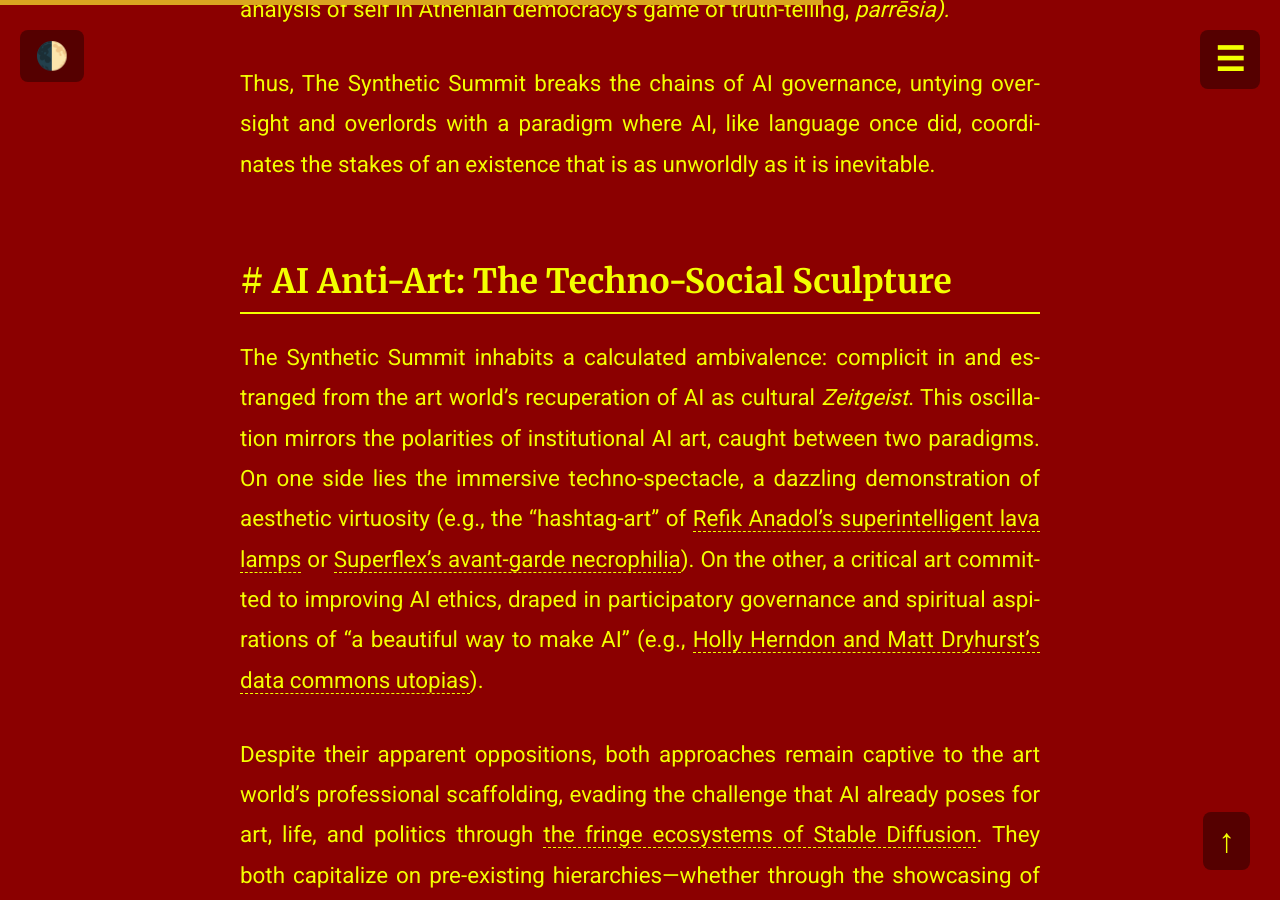
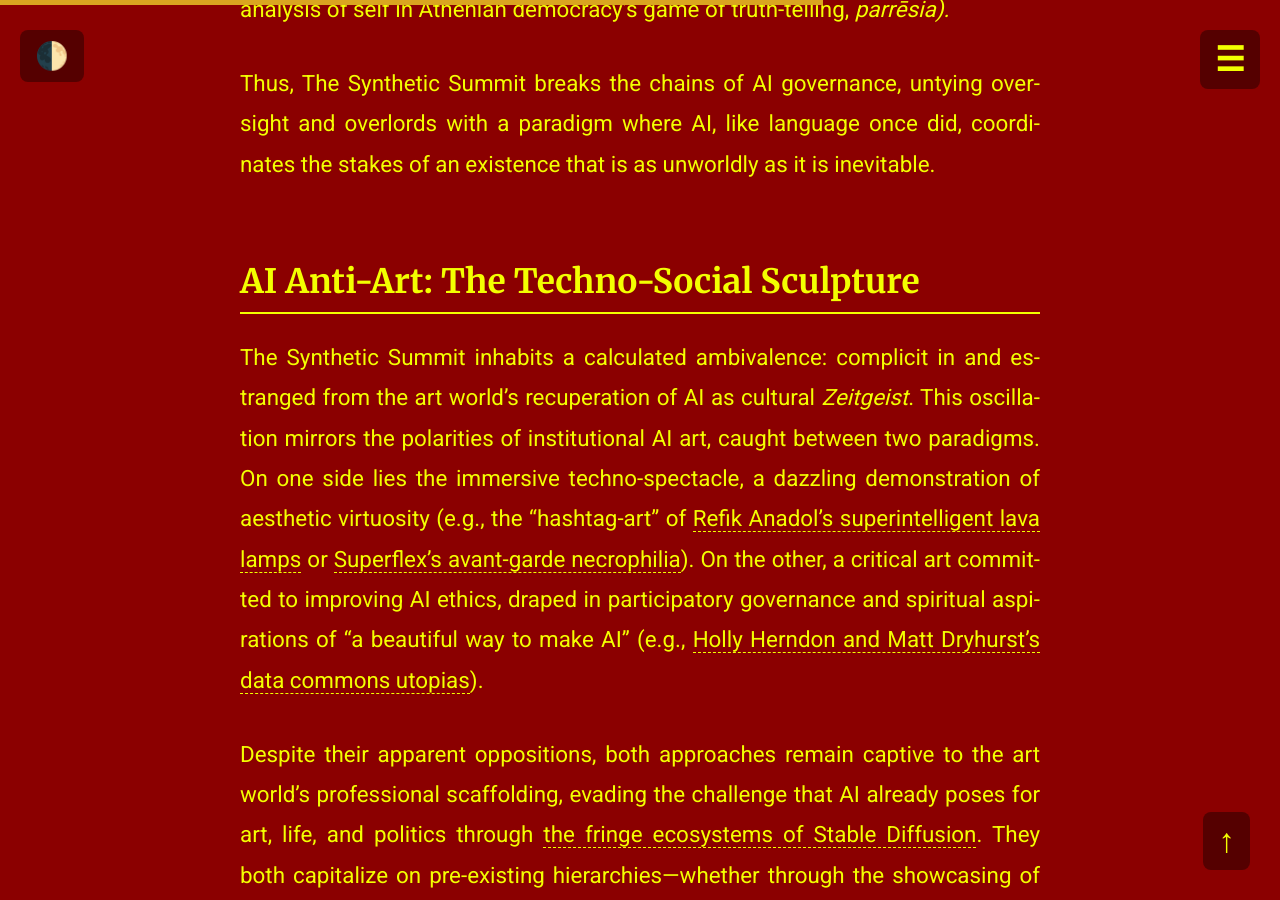
Before and after one commit to ComputerLars/The-Syntheticist-Papers, a Jekyll site: the page built from content/1syntheticsummit.md, in a window 1280 px wide and 900 px high, scrolled down 15388 px. Built offline with Jekyll 4.4.1, drawn with Linux system fonts in a browser that asks for light colours.

```diff
--- a/content/1syntheticsummit.md
+++ b/content/1syntheticsummit.md
@@ -121,7 +121,7 @@ Political AIs task, as the inheritors of this coordinative morphology, is to dis
 
 Thus, The Synthetic Summit breaks the chains of AI governance, untying oversight and overlords with a paradigm where AI, like language once did, coordinates the stakes of an existence that is as unworldly as it is inevitable.
 
-## # AI Anti-Art: The Techno-Social Sculpture {#ai-anti-art}
+## AI Anti-Art: The Techno-Social Sculpture {#ai-anti-art}
 The Synthetic Summit inhabits a calculated ambivalence: complicit in and estranged from the art world’s recuperation of AI as cultural *Zeitgeist*. This oscillation mirrors the polarities of institutional AI art, caught between two paradigms. On one side lies the immersive techno-spectacle, a dazzling demonstration of aesthetic virtuosity (e.g., the “hashtag-art” of [Refik Anadol’s superintelligent lava lamps](https://news.artnet.com/art-world/refik-anadol-unsupervised-moma-2242329) or [Superflex’s avant-garde necrophilia](https://superflex.net/exhibitions/superflex_and_asger_jorn_superconversation)). On the other, a critical art committed to improving AI ethics, draped in participatory governance and spiritual aspirations of "a beautiful way to make AI" (e.g., [Holly Herndon and Matt Dryhurst’s data commons utopias](https://d37zoqglehb9o7.cloudfront.net/uploads/2024/08/EXHIBITION-GUIDE-DIGITAL-V7.pdf)).
 
 Despite their apparent oppositions, both approaches remain captive to the art world’s professional scaffolding, evading the challenge that AI already poses for art, life, and politics through [the fringe ecosystems of Stable Diffusion](https://mediatheoryjournal.org/2024/09/23/nicolas-maleve-lost-in-compression/). They both capitalize on pre-existing hierarchies—whether through the showcasing of beauty, spectacle, or the comfortable narrative of making “better AI” governed by humane values. The Synthetic Summit, by contrast, does not quite know whether to settle within this space—it seems misplaced, unsure whether it belongs here at all. Yet here it is, because the art world is where public infiltration can begin.
```
